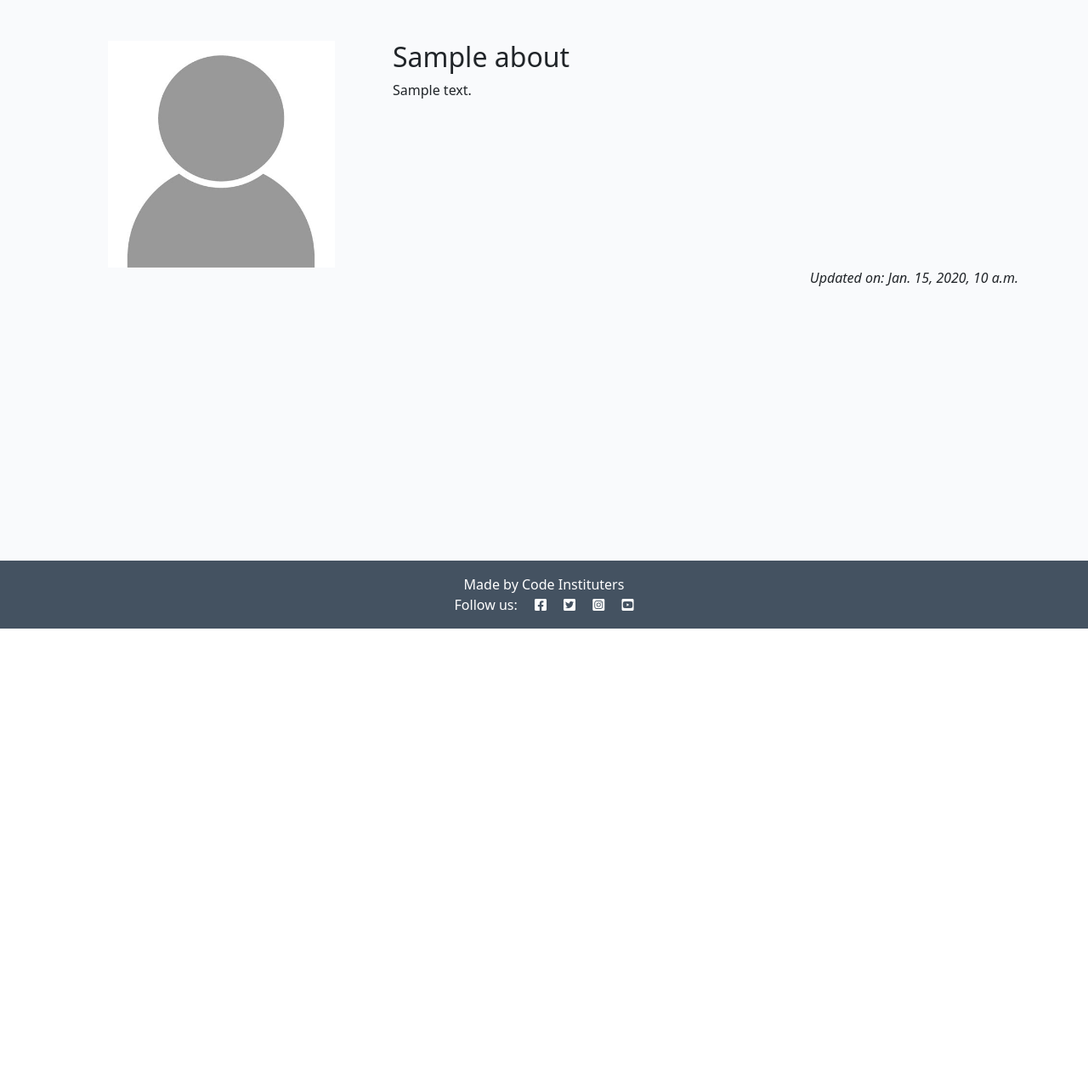
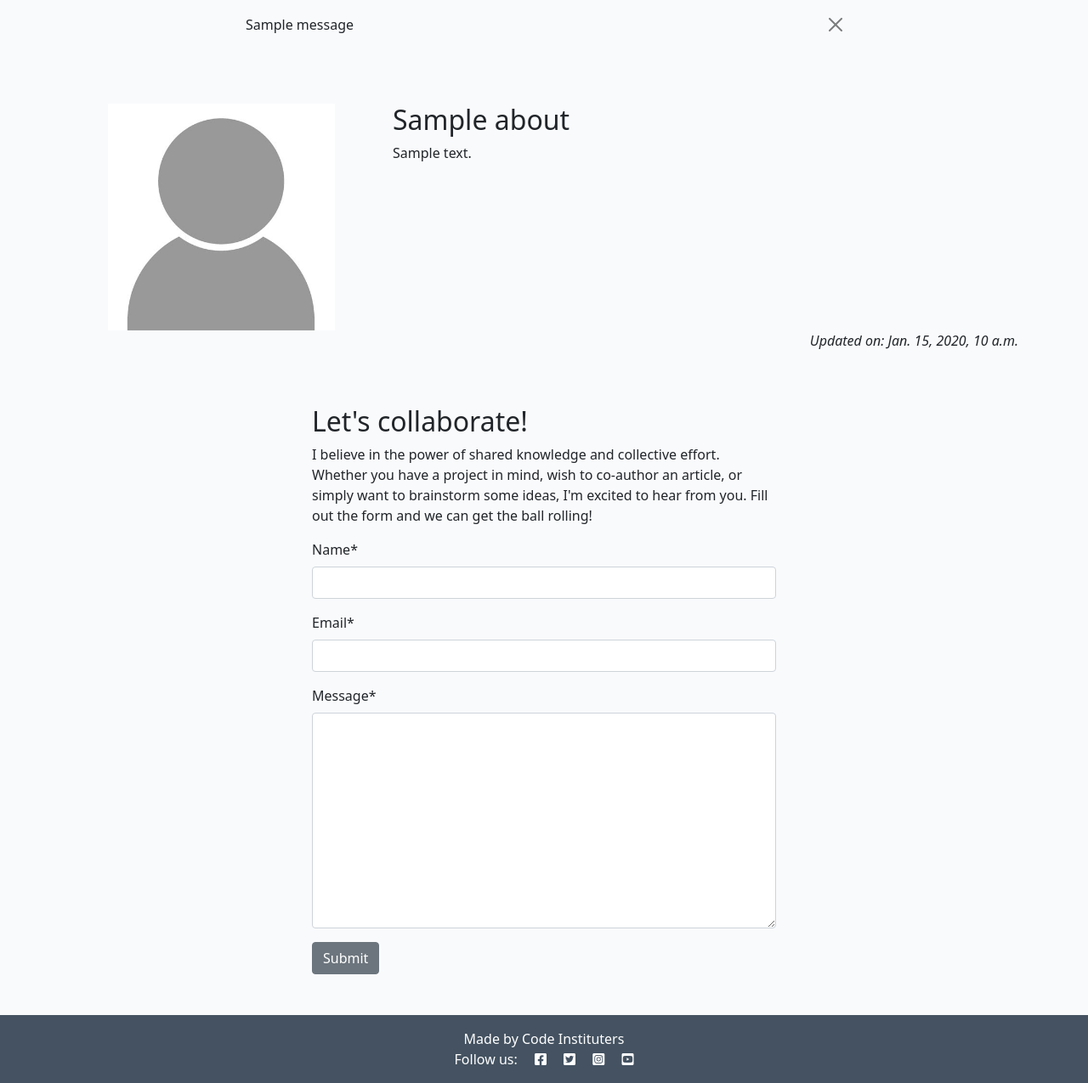
Before and after one commit to DajanPlackovic/django-blog, a Django app: page /about/ in a window 1280 px wide. Shown: the part 60-1335 px from the top of the page at 85% size. Before the commit the page ends 800 px from the top, so only its background shows below. Run offline with Django 4.2, Linux system fonts and the light colour scheme; tables that the repository leaves empty hold one stand-in row (values such as "Sample post"); one stand-in notice (Sample message) is shown; some libraries are stand-ins or nearby versions.

Commit message:
add about form functionality

```diff
--- /dev/null
+++ b/about/forms.py
@@ -0,0 +1,8 @@
+from .models import CollaborateRequest
+from django import forms
+
+
+class CollaborateRequestForm(forms.ModelForm):
+    class Meta:
+        model = CollaborateRequest
+        fields = ('name', 'email', 'message')
--- a/about/models.py
+++ b/about/models.py
@@ -5,8 +5,18 @@ from django.db import models
 
 class About(models.Model):
     title = models.CharField(max_length=200)
+    updated_on = models.DateTimeField(auto_now=True)
     content = models.TextField()
-    updated_on = models.DateTimeField(auto_now=True)
 
     def __str__(self):
         return self.title
+
+
+class CollaborateRequest(models.Model):
+    name = models.CharField(max_length=200)
+    email = models.EmailField()
+    message = models.TextField()
+    read = models.BooleanField(default=False)
+
+    def __str__(self):
+        return f"Collaboration request from {self.name}"
--- a/about/templates/about/about_page.html
+++ b/about/templates/about/about_page.html
@@ -1,22 +1,41 @@
 {% extends 'base.html' %}
+{% load static %}
+{% load crispy_forms_tags %}
+
 {% block content %}
-{% load static %}
 <div class="container mt-5">
   <div class="row">
-    <div class="col-4 text-center">
+    <div class="col-12 col-md-4 text-center">
       <img src="{% static 'images/nobody.jpg' %}" width="75%">
     </div>
-    <div class="col-8">
-      <!-- Title goes between these h2 tags -->
+    <div class="col-12 col-md-8">
       <h2>{{ about.title }}</h2>
-      <!-- Content goes directly underneath this -->
       {{ about.content | safe }}
     </div>
   </div>
   <div class="row">
     <div class="col text-right">
       <!-- Updated on field goes in here -->
-      <p class="text-end"><em>Updated on: {{ about.updated_on }} </em></p>
+
+      <p class="text-end"><em>Updated on: {{ about.updated_on }}</em></p>
+    </div>
+  </div>
+  <div class="row justify-content-center">
+    <div class="col-12 col-md-6 my-5">
+      <h2>Let's collaborate!</h2>
+      <p>I believe in the power of shared knowledge and collective effort.
+        Whether you have a project in mind, wish to co-author
+        an article, or simply want to brainstorm some ideas,
+        I'm excited to hear from you. Fill out the form
+        and we can get the ball rolling!</p>
+
+      <!-- add your form here. Your submit button should
+                                have the classes of btn, btn-secondary -->
+      <form method="post">
+        {{ collaborate_form | crispy }}
+        {% csrf_token %}
+        <button class="btn btn-secondary" type="submit">Submit</button>
+      </form>
     </div>
   </div>
 </div>
--- a/about/views.py
+++ b/about/views.py
@@ -1,14 +1,28 @@
-from django.shortcuts import render, get_object_or_404
+from django.shortcuts import render
+from django.contrib import messages
 from .models import About
+from .forms import CollaborateRequestForm
 
 # Create your views here.
 
 
 def about(request):
+    if request.method == "POST":
+        collaborate_form = CollaborateRequestForm(data=request.POST)
+        if collaborate_form.is_valid():
+            collaborate_form.save()
+            messages.add_message(
+                request, messages.SUCCESS,
+                'Collaboration request received! I endeavour to respond within 2 working days.'
+            )
     about = About.objects.all().order_by('-updated_on').first()
+    collaborate_form = CollaborateRequestForm()
 
     return render(
         request,
         "about/about_page.html",
-        {"about": about}
+        {
+            "about": about,
+            "collaborate_form": collaborate_form,
+        }
     )
--- a/blog/models.py
+++ b/blog/models.py
@@ -26,9 +26,9 @@ class Post(models.Model):
 
 class Comment(models.Model):
     author = models.ForeignKey(
-        User, on_delete=models.CASCADE, related_name="comments")
+        User, on_delete=models.CASCADE, related_name="commenter")
     post = models.ForeignKey(
-        Post, on_delete=models.CASCADE, name="commenter")
+        Post, on_delete=models.CASCADE, name="commenter", related_name="comments")
     body = models.TextField()
     approved = models.BooleanField(default=False)
     created_on = models.DateTimeField(auto_now_add=True)
--- a/codestar/settings.py
+++ b/codestar/settings.py
@@ -46,6 +46,8 @@ INSTALLED_APPS = [
     'allauth',
     'allauth.account',
     'allauth.socialaccount',
+    'crispy_forms',
+    'crispy_bootstrap5',
     'django_summernote',
     'blog',
     'about',
@@ -54,6 +56,9 @@ INSTALLED_APPS = [
 SITE_ID = 1
 LOGIN_REDIRECT_URL = '/'
 LOGOUT_REDIRECT_URL = '/'
+
+CRISPY_ALLOWED_TEMPLATE_PACKS = "bootstrap5"
+CRISPY_TEMPLATE_PACK = "bootstrap5"
 
 MIDDLEWARE = [
     'django.middleware.security.SecurityMiddleware',
--- a/requirements.txt
+++ b/requirements.txt
@@ -3,11 +3,13 @@ bleach==6.1.0
 certifi==2024.7.4
 cffi==1.17.0
 charset-normalizer==3.3.2
+crispy-bootstrap5==0.7
 cryptography==43.0.0
 defusedxml==0.7.1
 dj-database-url==0.5.0
 Django==4.2.15
 django-allauth==0.57.2
+django-crispy-forms==2.3
 django-summernote==0.8.20.0
 gunicorn==20.1.0
 idna==3.7
--- a/templates/base.html
+++ b/templates/base.html
@@ -74,7 +74,20 @@
       </div>
     </div>
   </nav>
-
+  <!-- displaying Django messages -->
+  <div class="container">
+    <div class="row">
+      <div class="col-md-8 offset-md-2">
+        {% for message in messages %}
+        <div class="alert {{ message.tags }} alert-dismissible
+        fade show" id="msg" role="alert">
+          {{ message | safe }}
+          <button type="button" class="btn-close" data-bs-dismiss="alert" aria-label="Close"></button>
+        </div>
+        {% endfor %}
+      </div>
+    </div>
+  </div>
   <main class="flex-shrink-0 main-bg">
 
     {% block content %}
```
Also changed, not shown: about/admin.py (+14 -4 lines), blog/forms.py (added, +8 -0 lines), blog/templates/blog/post_detail.html (+17 -0 lines), blog/views.py (+20 -3 lines), about/migrations/0002_collaboraterequest.py (added), blog/migrations/0006_alter_comment_author_alter_comment_commenter.py (added).
